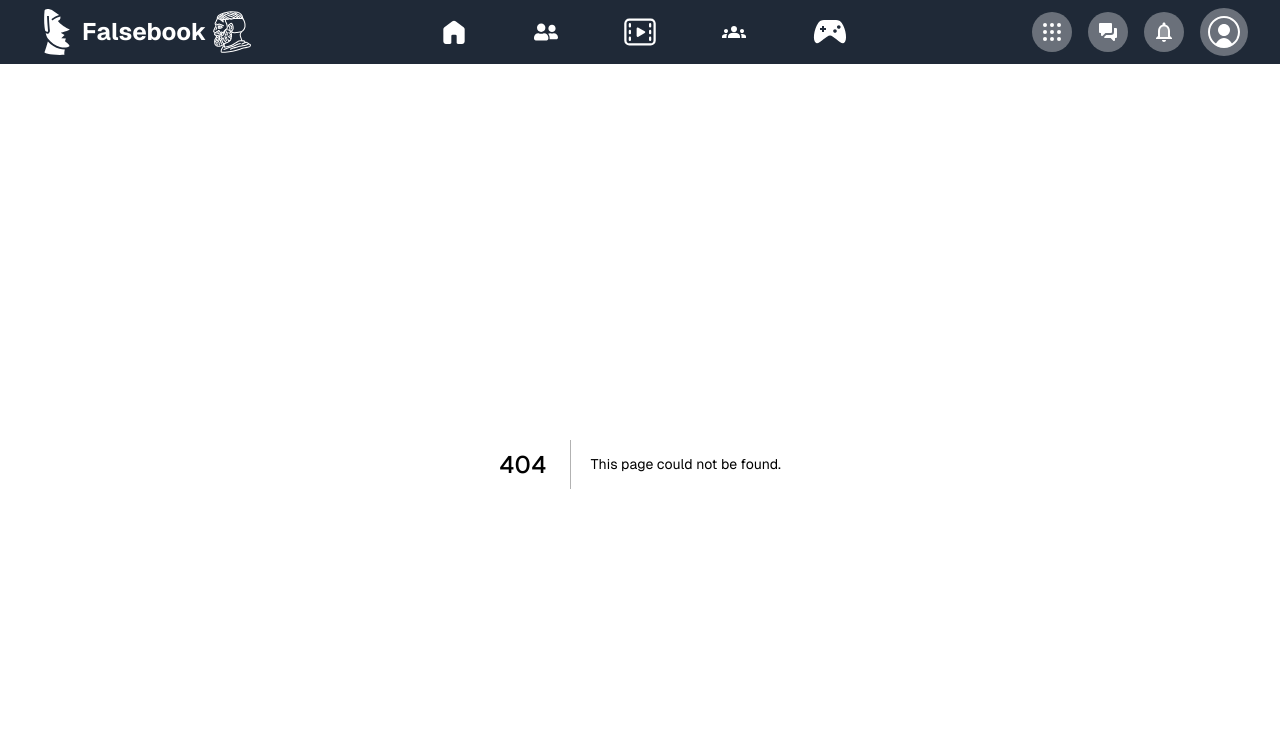
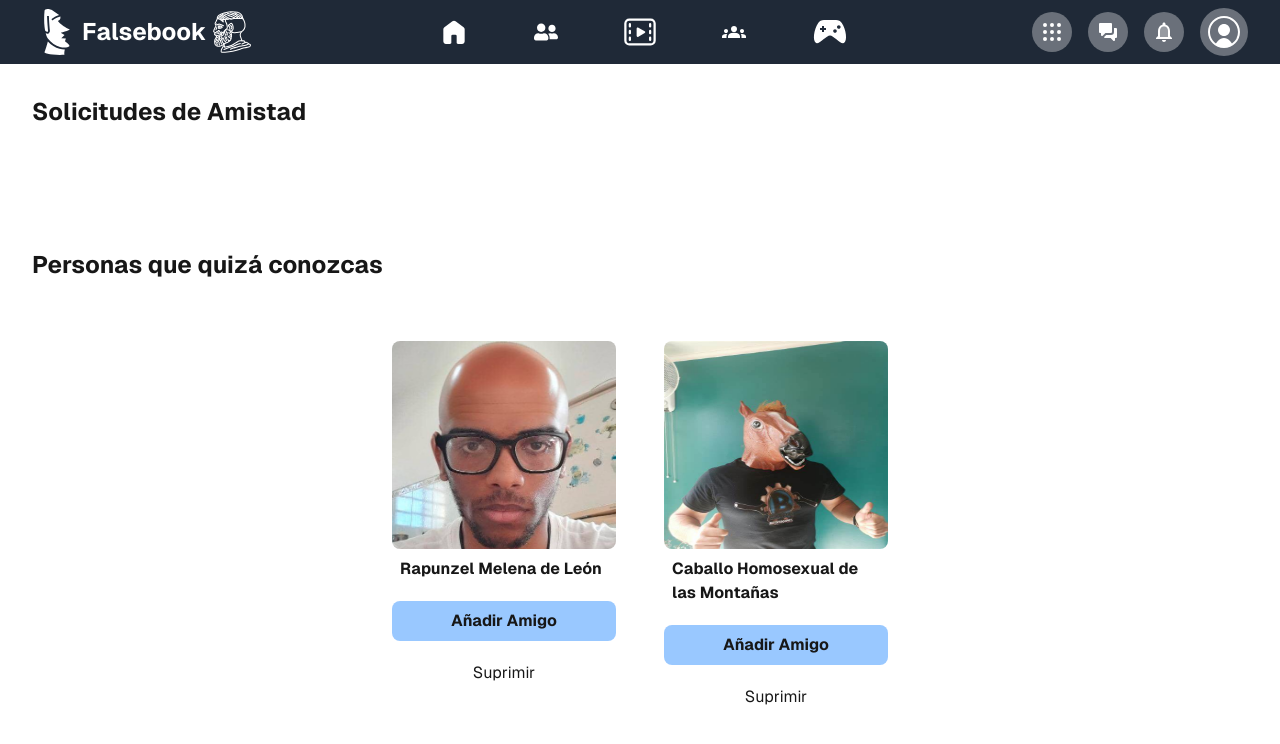
Before and after one commit to SrDyw/facebook-clone, a Next.js app: page /friends in a window 1280 px wide. Before the commit this address had no page. Shown: the top 744 px of the page. Built offline with nearby package versions, Linux system fonts and the light colour scheme.

Commit message:
feat: TargetFriends

```diff
--- a/app/components/navbar/Navbar.tsx
+++ b/app/components/navbar/Navbar.tsx
@@ -26,7 +26,7 @@ const Navbar: React.FC = () => {
                   <svg xmlns="http://www.w3.org/2000/svg" width="32" height="32" viewBox="0 0 24 24"><path fill="currentColor" d="M4 19v-9q0-.475.213-.9t.587-.7l6-4.5q.525-.4 1.2-.4t1.2.4l6 4.5q.375.275.588.7T20 10v9q0 .825-.588 1.413T18 21h-3q-.425 0-.712-.288T14 20v-5q0-.425-.288-.712T13 14h-2q-.425 0-.712.288T10 15v5q0 .425-.288.713T9 21H6q-.825 0-1.412-.587T4 19"/></svg>
                 </Link>
                 <Link
-                  href={"/"}
+                  href={"/friends"}
                   className="text-white hover:bg-[#fff9] hover:text-black rounded-lg p-3 pr-6 pl-6"
                 >
                   <svg xmlns="http://www.w3.org/2000/svg" width={24} height={24} viewBox="0 0 640 512"><path fill="currentColor" d="M192 256c61.9 0 112-50.1 112-112S253.9 32 192 32S80 82.1 80 144s50.1 112 112 112m76.8 32h-8.3c-20.8 10-43.9 16-68.5 16s-47.6-6-68.5-16h-8.3C51.6 288 0 339.6 0 403.2V432c0 26.5 21.5 48 48 48h288c26.5 0 48-21.5 48-48v-28.8c0-63.6-51.6-115.2-115.2-115.2M480 256c53 0 96-43 96-96s-43-96-96-96s-96 43-96 96s43 96 96 96m48 32h-3.8c-13.9 4.8-28.6 8-44.2 8s-30.3-3.2-44.2-8H432c-20.4 0-39.2 5.9-55.7 15.4c24.4 26.3 39.7 61.2 39.7 99.8v38.4c0 2.2-.5 4.3-.6 6.4H592c26.5 0 48-21.5 48-48c0-61.9-50.1-112-112-112"></path></svg>
--- /dev/null
+++ b/app/components/targetfriend/Targetfriend.tsx
@@ -0,0 +1,29 @@
+import React from "react";
+import Button from "../botons/Buttons";
+
+interface TargetProps{
+  name: string,
+  photo: string,
+}
+
+const TargetFriend: React.FC<TargetProps> = ({name, photo}) => {
+  return (
+    <>
+        <div className="w-[15em] h-[25em] bg-[#fff1] rounded-lg p-2">
+          <img src={photo} alt="" className="rounded-lg w-56 h-52" />
+          <h2 className="m-2 font-bold">{name}</h2>
+          {/*Falta lo de amigos en comun*/}
+          <Button
+            className="font-bold mt-3 w-full bg-[#07f6] p-4 pt-2 pb-2 rounded-lg hover:bg-[#cff6]"
+            text="Añadir Amigo"
+          />
+          <Button
+            className="mt-3 w-full bg-[#fff2] p-4 pt-2 pb-2 rounded-lg hover:bg-[#fff3]"
+            text="Suprimir"
+          />
+        </div>
+
+    </>
+  );
+};
+export default TargetFriend;
--- /dev/null
+++ b/app/friends/page.tsx
@@ -0,0 +1,28 @@
+import React from "react";
+import TargetFriend from "../components/targetfriend/Targetfriend";
+
+const friends: React.FC = () => {
+  return (
+    <>
+      <h1 className="font-bold m-8 text-2xl">Solicitudes de Amistad</h1>
+
+      <section className="grid grid-rows-[20px_1fr_20px] items-center justify-items-center font-[family-name:var(--font-geist-sans)]">
+            <div className="flex gap-8 row-start-2 items-center sm:items-start">
+
+            </div>
+          </section>
+
+
+      <div className="border border-white border-b-0 m-4"></div>
+      <h1 className="font-bold m-8 text-2xl">Personas que quizá conozcas</h1>
+
+      <section className="grid grid-rows-[20px_1fr_20px] items-center justify-items-center font-[family-name:var(--font-geist-sans)]">
+            <div className="flex gap-8 row-start-2 items-center sm:items-start">
+              <TargetFriend name="Rapunzel Melena de León" photo="/day.png"/>
+              <TargetFriend name="Caballo Homosexual de las Montañas" photo="/OIP.jfif"/>
+            </div>
+          </section>
+    </>
+  );
+};
+export default friends;
```
Also changed, not shown: public/OIP.jfif (added), public/day.png (added).
